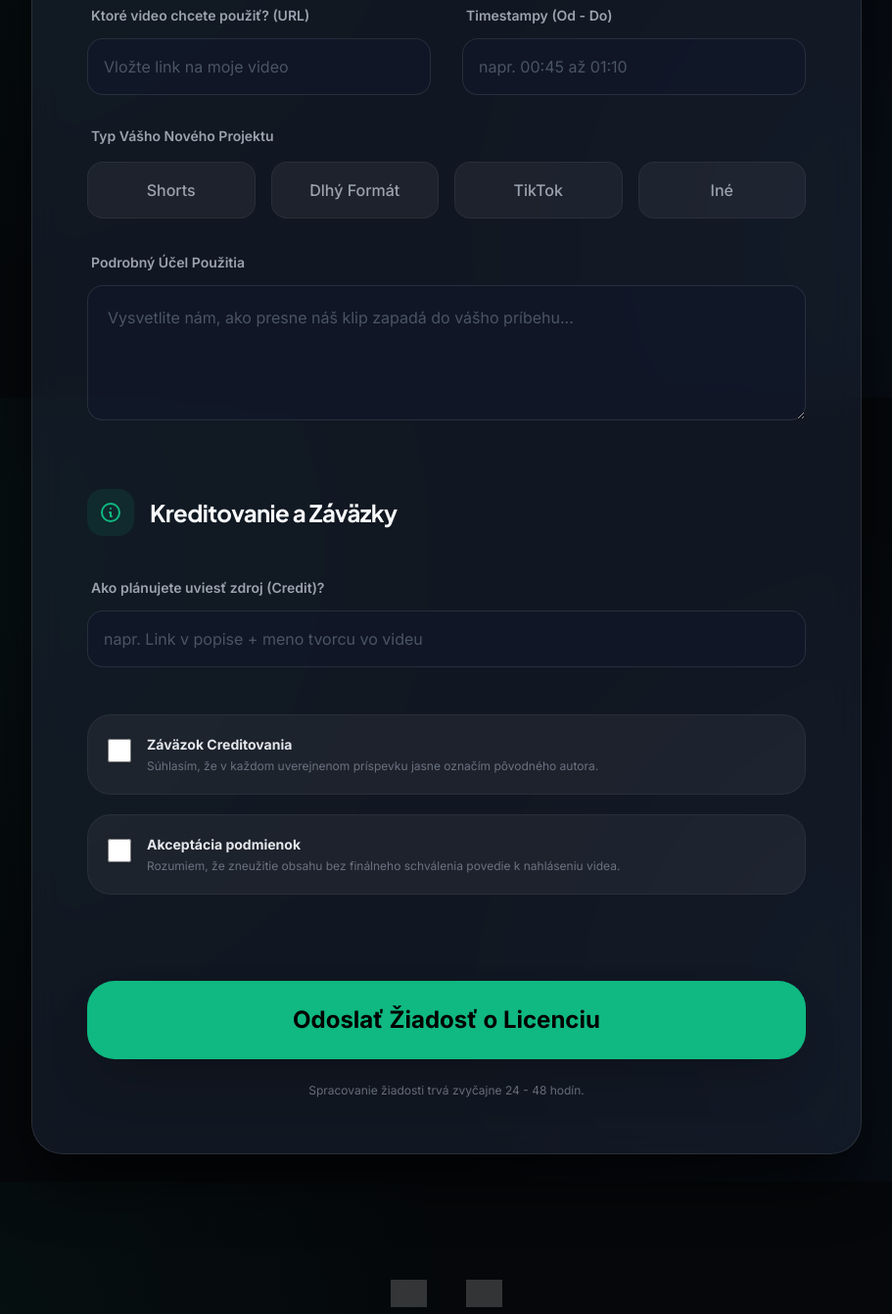
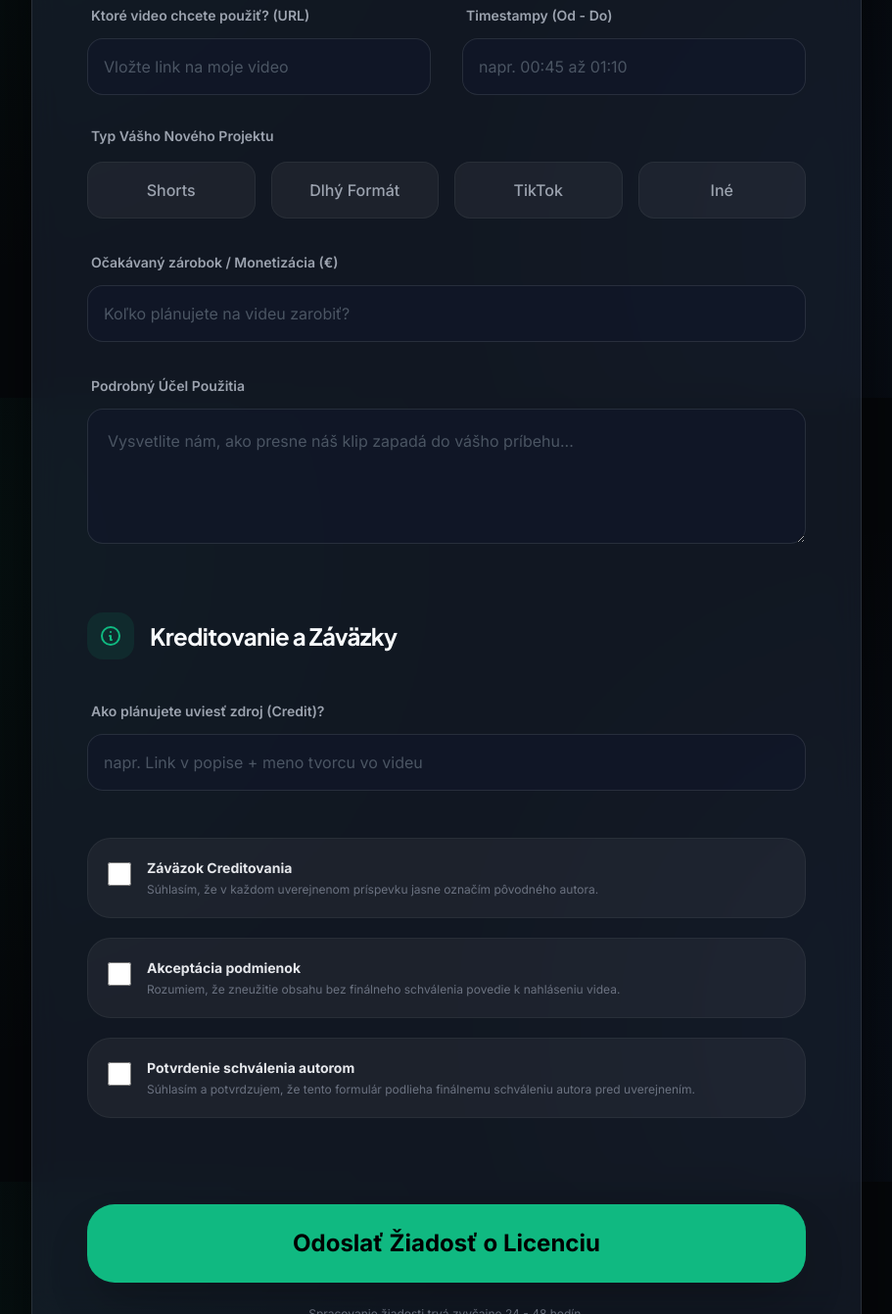
Before and after one commit to GAMEPLA631/Licence933, a plain HTML site: page index.html in a window 1280 px wide. Shown: the part 1194-2535 px from the top of the page at 98% size, without its empty margins (184-1095 px from the left). Drawn offline with nearby package versions, Linux system fonts and the light colour scheme; grey boxes are pictures that could not be loaded.

Commit message:
Enhance license request form with new fields
Added new fields for identification number and monetization details in the license request form.

```diff
--- a/index.html
+++ b/index.html
@@ -218,6 +218,12 @@
                             </div>
                         </div>
 
+                        <!-- NOVÉ POLE: Monetizácia -->
+                        <div class="space-y-3">
+                            <label class="text-sm font-semibold text-gray-400 ml-1">Očakávaný zárobok / Monetizácia (€)</label>
+                            <input type="text" name="Monetizacia_Zarobok" required class="w-full input-glass rounded-2xl p-4 placeholder-gray-600" placeholder="Koľko plánujete na videu zarobiť?">
+                        </div>
+
                         <div class="space-y-3">
                             <label class="text-sm font-semibold text-gray-400 ml-1">Podrobný Účel Použitia</label>
                             <textarea name="Podrobny_Popis_Ucelu" rows="4" required class="w-full input-glass rounded-2xl p-5 placeholder-gray-600" placeholder="Vysvetlite nám, ako presne náš klip zapadá do vášho príbehu..."></textarea>
@@ -257,6 +263,14 @@
                                     <p class="text-xs text-gray-500">Rozumiem, že zneužitie obsahu bez finálneho schválenia povedie k nahláseniu videa.</p>
                                 </div>
                             </label>
+                            <!-- NOVÉ POLE: Súhlas so schválením autora -->
+                            <label class="group flex items-start gap-4 p-5 bg-white/5 rounded-3xl border border-white/5 hover:border-emerald-500/40 transition cursor-pointer">
+                                <input type="checkbox" name="Súhlas_Schválenie_Autora" required class="mt-1 w-6 h-6 rounded border-white/10 bg-white/10 checked:bg-emerald-500">
+                                <div class="space-y-1">
+                                    <p class="text-sm font-bold text-gray-200">Potvrdenie schválenia autorom</p>
+                                    <p class="text-xs text-gray-500">Súhlasím a potvrdzujem, že tento formulár podlieha finálnemu schváleniu autora pred uverejnením.</p>
+                                </div>
+                            </label>
                         </div>
                     </div>
                 </section>
```
